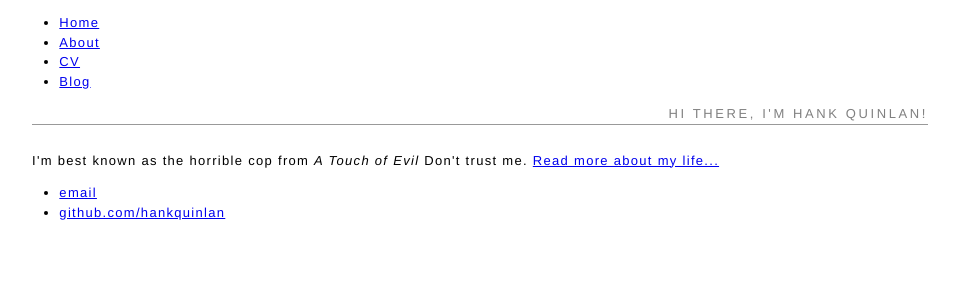
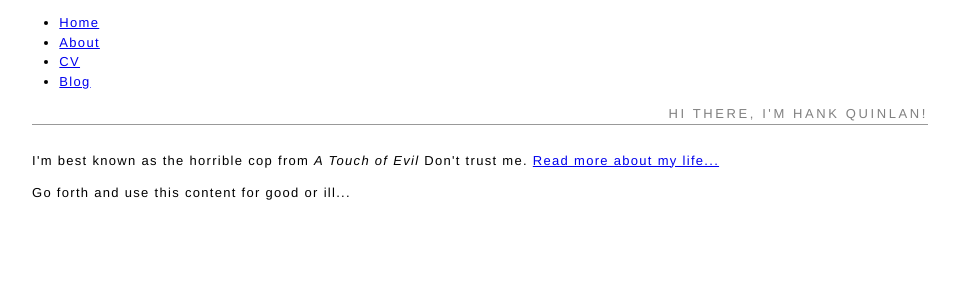
Before and after one commit to transalte/transalte.github.io, a Jekyll site: the page built from index.html, in a window 1280 px wide. Shown: the top 300 px of the page, without its empty margins (160-1116 px from the left). Built offline with Jekyll 4.4.1, drawn with Linux system fonts in a browser that asks for light colours.

Commit message:
Update default.html

```diff
--- a/_layouts/default.html
+++ b/_layouts/default.html
@@ -20,10 +20,7 @@
 
 			</div><!-- /.container -->
 			<footer>
-	    		<ul>
-	        		<li><a href="mailto:hankquinlanhub@gmail.com">email</a></li>
-	        		<li><a href="https://github.com/hankquinlan">github.com/hankquinlan</a></li>
-				</ul>
-			</footer>
+	    			<p>Go forth and use this content for good or
+					ill...</p>			</footer>
 		</body>
 	</html>
```
